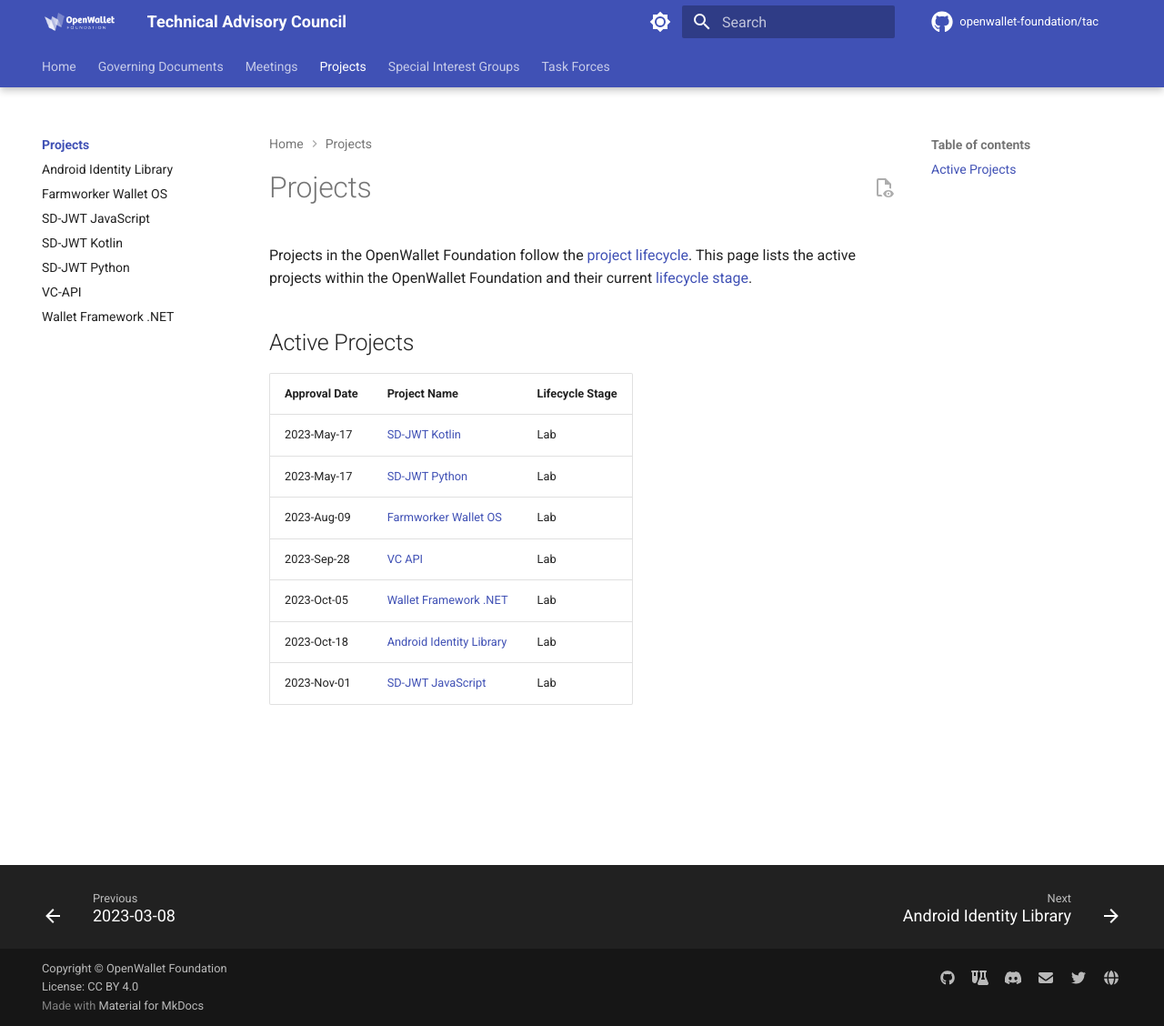
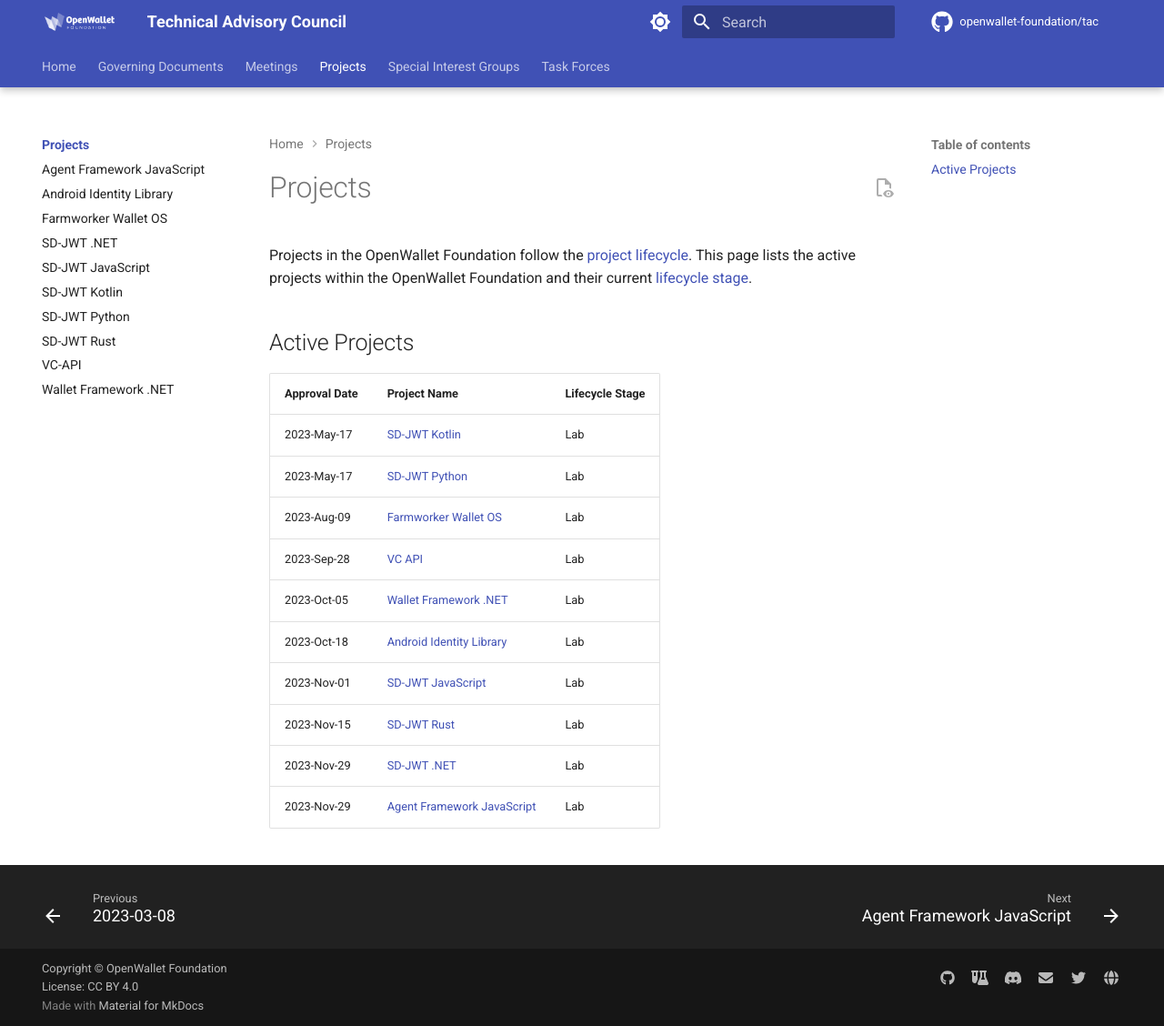
Before and after one commit to openwallet-foundation/tac, an MkDocs documentation site: the page built from docs/projects/index.md, in a window 1280 px wide and 1128 px high. Shown: the whole window at 91% size. Built offline with MkDocs 1.6.1 and Material for MkDocs 9.7.7, drawn with Linux system fonts in a browser that asks for light colours; comment, search, counter and statistics services are not loaded.

Commit message:
New projects
Signed-off-by: Tracy Kuhrt <tracy.a.kuhrt@accenture.com>

```diff
--- a/docs/projects/index.md
+++ b/docs/projects/index.md
@@ -15,3 +15,6 @@
 | 2023-Oct-05   | [Wallet Framework .NET](./wallet-framework-dotnet.md) | Lab |
 | 2023-Oct-18   | [Android Identity Library](./android-identity-library.md) | Lab |
 | 2023-Nov-01   | [SD-JWT JavaScript](./sd-jwt-js.md)    | Lab             |
+| 2023-Nov-15   | [SD-JWT Rust](./sd-jwt-rust.md)        | Lab             |
+| 2023-Nov-29   | [SD-JWT .NET](./sd-jwt-dotnet.md)      | Lab             |
+| 2023-Nov-29   | [Agent Framework JavaScript](./agent-framework-js.md) | Lab |
--- a/mkdocs.yml
+++ b/mkdocs.yml
@@ -143,11 +143,14 @@
     - 2023-03-08: meetings/2023/2023-03-08.md
   - Projects:
     - projects/index.md
+    - Agent Framework JavaScript: projects/agent-framework-js.md
     - Android Identity Library: projects/android-identity-library.md
     - Farmworker Wallet OS: projects/fwos.md
+    - SD-JWT .NET: projects/sd-jwt-dotnet.md
     - SD-JWT JavaScript: projects/sd-jwt-js.md
     - SD-JWT Kotlin: projects/sd-jwt-kotlin.md
     - SD-JWT Python: projects/sd-jwt-python.md
+    - SD-JWT Rust: projects/sd-jwt-rust.md
     - VC-API: projects/vc-api.md
     - Wallet Framework .NET: projects/wallet-framework-dotnet.md
   - Special Interest Groups:
```
Also changed, not shown: docs/projects/agent-framework-js.md (added, +23 -0 lines), docs/projects/sd-jwt-dotnet.md (added, +15 -0 lines), docs/projects/sd-jwt-rust.md (added, +13 -0 lines), docs/assets/projects/afj/afj-high-level-arch.png (added).
